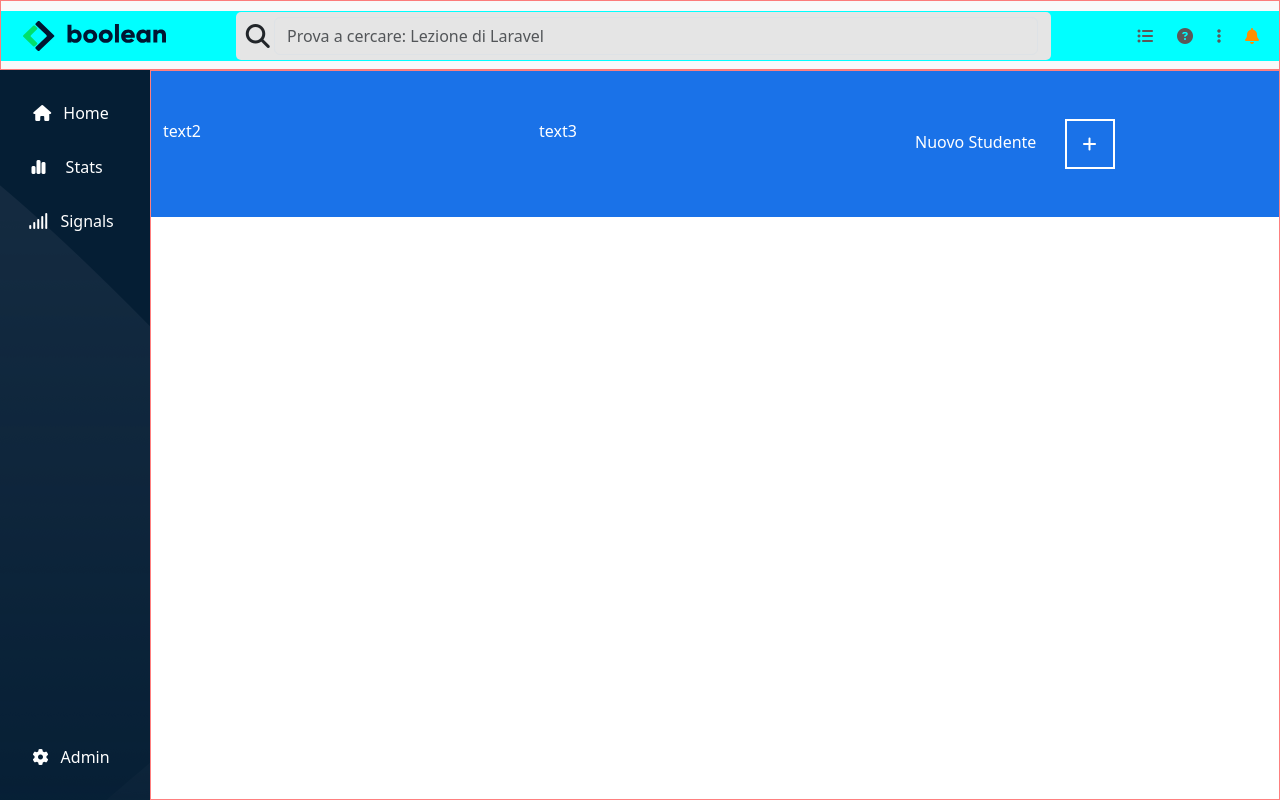
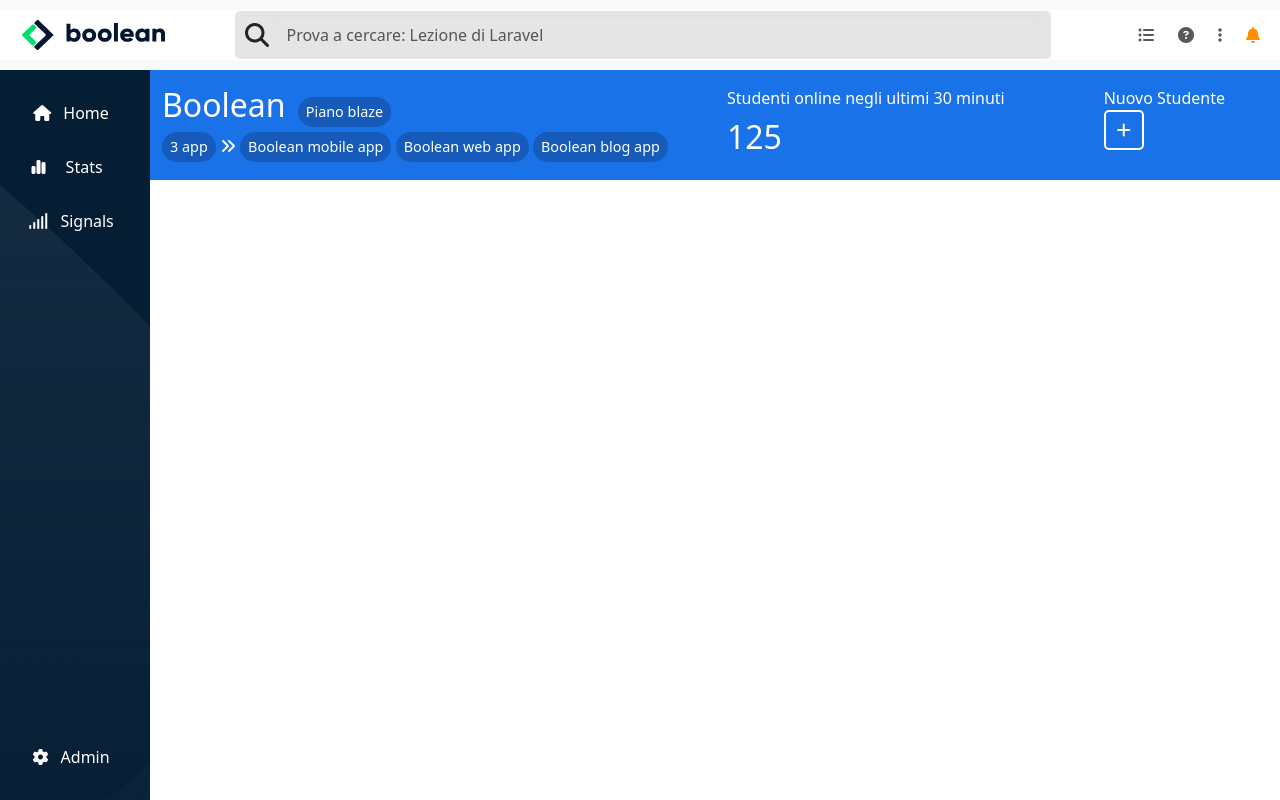
Before and after one commit to EmanueleDiLeo/html-css-bootstrap-dashboard, a plain HTML site: page index.html in a window 1280 px wide. Drawn offline with nearby package versions, Linux system fonts and the light colour scheme.

Commit message:
[ADD] : Jumbo

```diff
--- a/css/style.css
+++ b/css/style.css
@@ -25,7 +25,7 @@ header{
   width: 100%;
   height: 50px;
   margin: 10px 0;
-  background-color: aqua;
+  background-color: white;
 }
 
 /********************************************************* LOGO */
@@ -133,13 +133,37 @@ main{
 }
 
 .plus{
-  height: 50px;
-  width: 50px;
+  height: 40px;
+  width: 40px;
   border: 2px solid white;
+  border-radius: 5px;
+}
+
+.plus:hover{
+  background-color: white;
+  color: black;
 }
 
 .offcanvas.offcanvas-big{
   width: 100%;
+}
+
+.boolean-btn{
+  border: none;
+  font-size: 0.9rem;
+  padding: 4px 8px;
+  background-color: #165bba;
+  color: white;
+  border-radius: 15px;
+}
+
+.boolean-btn.p-plus{
+  padding: 4px 9px;
+  border-radius: 50%;
+}
+
+.boolean-btn:hover{
+  background-color: #11458d;
 }
 
 /***************************************************************** RESPONSIVE */
--- a/index.html
+++ b/index.html
@@ -15,7 +15,7 @@
 <body>
 
   <!-- START HEADER -->
-  <header class="fixed-top debug">
+  <header class="fixed-top">
     <div class="container-fluid my_container d-flex justify-content-between
       align-items-center">
 
@@ -137,25 +137,33 @@
 
 
     <!-- START MAIN_RIGHT -->
-    <section class="main_right debug">
+    <section class="main_right">
 
       <!-- START JUMBO -->
       <div class="jumbo">
         <div class="container-fluid">
           <div class="row">
-            <div class="col-12 col-lg-4 order-lg-3 py-5">
+
+            <!-- START COL NEW STUDENT -->
+            <div class="col-12 col-lg-4 order-lg-3 col-xl-2 py-3">
               <span class="pe-4">Nuovo Studente</span>
 
-
-
-              <button class=" navbar-toggler btn plus" type="button" data-bs-toggle="offcanvas" data-bs-target="#offcanvasNavbar" aria-controls="offcanvasNavbar" aria-label="Toggle navigation">
+              <!-- START BUTTON PLUS -->
+              <button class=" navbar-toggler btn plus"
+              type="button"
+              data-bs-toggle="offcanvas"
+              data-bs-target="#offcanvasNavbar"
+              aria-controls="offcanvasNavbar"
+              aria-label="Toggle navigation">
                 <span class="fa-solid fa-plus"></span>
               </button>
+              <!-- END BUTTON PLUS -->
 
-
-
+              <!-- START OFFCANVAS -->
               <div class="offcanvas offcanvas-end offcanvas-big"
               tabindex="" id="offcanvasNavbar" aria-labelledby="offcanvasNavbarLabel">
+
+                <!-- START TITLE AND CLOSE -->
                 <div class="offcanvas-header">
                   <h5 class="offcanvas-title" id="offcanvasNavbarLabel">
                     Inserisci un nuovo studente
@@ -164,11 +172,19 @@
                   data-bs-dismiss="offcanvas" aria-label="Close">
                   </button>
                 </div>
+                <!-- END TITLE AND CLOSE -->
+
+
+                <!-- START OFFCANVAS BODY -->
                 <div class="offcanvas-body">
 
+                  <!-- START FORM -->
                   <form action="#" method="POST">
+
+                    <!-- START ROW-->
                     <div class="row px-1 ">
 
+                      <!-- START COL NAME-->
                       <div class="col-12 col-lg-6 p-2">
                         <label for="name">Nome</label>
                         <input type="text"
@@ -177,7 +193,9 @@
                         name="name"
                         placeholder="Nome" required>
                       </div>
+                      <!-- END COL NAME-->
 
+                      <!-- START COL LASTNAME-->
                       <div class="col-12 col-lg-6 p-2">
                         <label for="lastname">Cognome</label>
                         <input type="text"
@@ -186,7 +204,9 @@
                         name="lastname"
                         placeholder="Cognome">
                       </div>
+                      <!-- END COL LASTNAME-->
 
+                      <!-- START COL EMAIL-->
                       <div class="col-12 col-lg-6 p-2">
                         <label for="email">Email</label>
                         <div class="input-group">
@@ -198,7 +218,9 @@
                           aria-describedby="basic-addon1">
                         </div>
                       </div>
+                      <!-- END COL EMAIL-->
 
+                      <!-- START COL PASSWORD-->
                       <div class="col-12 col-lg-6 p-2">
                         <label for="password">Password</label>
                         <input type="password"
@@ -207,7 +229,9 @@
                         name="password"
                         placeholder="Password">
                       </div>
+                      <!-- END COL PASSWORD-->
 
+                      <!-- START COL EMAIL-->
                       <div class="col-12 col-lg-6 p-2">
                         <label for="email">Email</label>
                         <div class="input-group">
@@ -219,7 +243,9 @@
                           aria-describedby="basic-addon1">
                         </div>
                       </div>
+                      <!-- END COL EMAIL-->
 
+                      <!-- START COL PASSWORD-->
                       <div class="col-12 col-lg-6 p-2">
                         <label for="Password">Password</label>
                         <input type="password"
@@ -228,7 +254,9 @@
                         name="password"
                         placeholder="Password">
                       </div>
+                      <!-- END COL PASSWORD-->
 
+                      <!-- START COL ADDRESS-->
                       <div class="col-12 p-2">
                         <label for="indirizzo">Indirizzo</label>
                         <input type="text"
@@ -236,7 +264,9 @@
                         id="" name="Indirizzo"
                         placeholder="Indirizzo" required>
                       </div>
+                      <!-- END COL ADDRESS-->
 
+                      <!-- START COL CITTA-->
                       <div class="col-12 col-lg-6 p-2">
                         <label for="citta">Città</label>
                         <input type="text"
@@ -244,7 +274,9 @@
                         id="" name="citta"
                         placeholder="Città" required>
                       </div>
+                      <!-- END COL CITTA-->
 
+                      <!-- START COL STATO-->
                       <div class="col-12 col-lg-4 p-2">
                         <label for="nation">Stato</label>
                         <select class="form-control" name="nation" id="nation">
@@ -256,16 +288,20 @@
                           <option value="5">Spain</option>
                         </select>
                       </div>
+                      <!-- END COL STATO-->
 
+                      <!-- START COL CAP-->
                       <div class="col-12 col-lg-2 p-2">
-                        <label for="citta">Città</label>
+                        <label for="cap">CAP</label>
                         <input type="text"
                         class="form-control"
                         id=""
-                        name="citta"
-                        placeholder="Città" required>
+                        name="cap"
+                        placeholder="CAP" required>
                       </div>
+                      <!-- END COL CAP-->
 
+                      <!-- START COL FOTO-->
                       <div class="col-12 p-2">
                         <label for="formFileMultiple" class="form-label">
                           Foto
@@ -274,7 +310,9 @@
                         type="file"
                         id="formFileMultiple" multiple>
                       </div>
+                      <!-- END COL FOTO-->
 
+                      <!-- START COL CHECK-->
                       <div class="col-12 form-check m-3">
                         <input
                         class="form-check-input"
@@ -283,7 +321,9 @@
                           Seleziona per proseguire
                         </label>
                       </div>
+                      <!-- END COL CHECK-->
 
+                      <!-- START COL BUTTON-->
                       <div class="col-auto m-2">
                         <button type="submit" class="btn btn-primary mb-3">
                           Salva
@@ -292,21 +332,71 @@
                           Svuota
                         </button>
                       </div>
-
-
-
+                      <!-- END COL BUTTON-->
 
                     </div>
+                    <!-- END ROW-->
+
                   </form>
+                  <!-- END FORM -->
 
                 </div>
+                <!-- END OFFCANVAS BODY -->
+
               </div>
-
-
+              <!-- END OFFCANVAS -->
 
             </div>
-            <div class="col-12 col-lg-4 py-5">text2</div>
-            <div class="col-12 col-lg-4 py-5">text3</div>
+            <!-- END COL NEW STUDENT -->
+
+            <!-- START COL BOOLEAN -->
+            <div class="col-12 col-lg-4 col-xl-6 py-3">
+
+              <!-- START TOP BUTTON  -->
+              <div class="">
+                <h2 class="d-inline-block pe-2">Boolean</h2>
+                <button type="button" class="boolean-btn">
+                  Piano blaze
+                </button>
+              </div>
+               <!-- START TOP BUTTON  -->
+
+              <!-- START BUTTON BOT -->
+              <div>
+                <button type="button" class=" boolean-btn">
+                  3 app
+                </button>
+
+                <span class="fa-solid fa-angles-right"></span>
+
+                <button type="button" class="d-xl-none boolean-btn p-plus">
+                  <span class="fa-solid fa-plus"></span>
+                </button>
+
+                <button type="button" class="d-none d-xl-inline boolean-btn">
+                  Boolean mobile app
+                </button>
+
+                <button type="button" class="d-none d-xl-inline boolean-btn">
+                  Boolean web app
+                </button>
+
+                <button type="button" class="d-none d-xl-inline boolean-btn">
+                  Boolean blog app
+                </button>
+              </div>
+              <!-- END BUTTON BOT -->
+
+            </div>
+            <!-- END COL BOOLEAN -->
+
+            <!-- START COL TEXT -->
+            <div class="col-12 col-lg-4 py-3">
+              <span>Studenti online negli ultimi 30 minuti</span>
+              <h2 class="pt-2">125</h2>
+            </div>
+            <!-- END COL TEXT -->
+
           </div>
         </div>
       </div>
```
